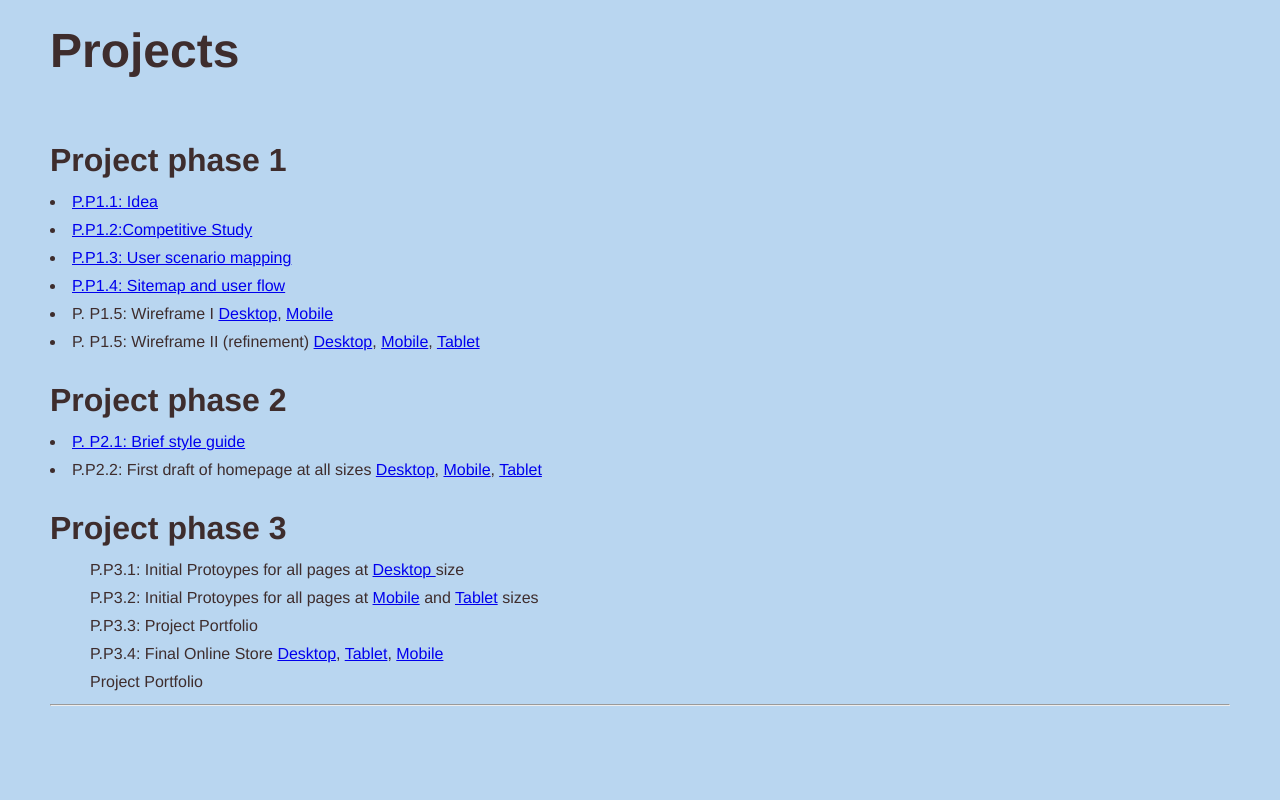
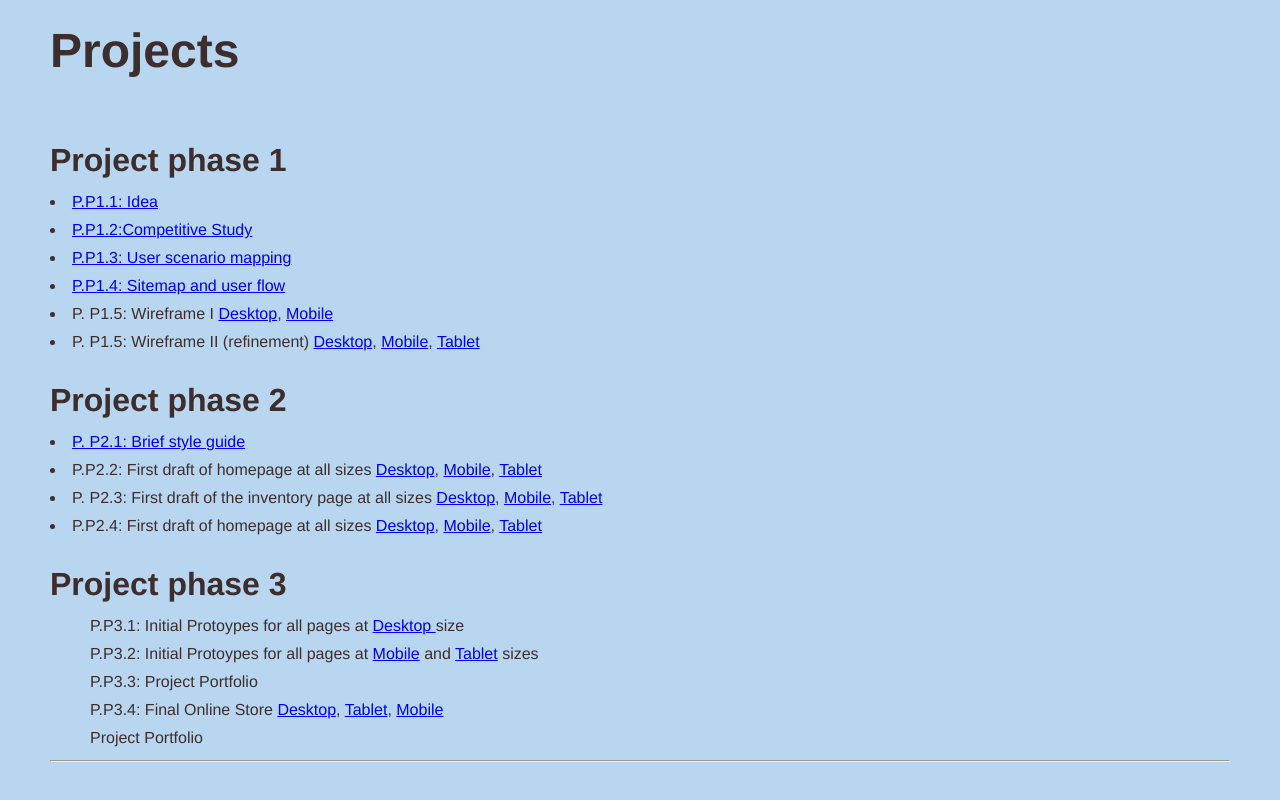
Before and after one commit to homayounnasr/avt415, a plain HTML site: page index.html in a window 1280 px wide. Shown: the part 726-1526 px from the top of the page. Before the commit the page ends 1498 px from the top, so only its background shows below. Drawn offline with Linux system fonts and the light colour scheme.

Commit message:
Add files via upload

```diff
--- a/index.html
+++ b/index.html
@@ -42,6 +42,8 @@
 				<dt>Project phase 2</dt>
 				<li><a href="https://xd.adobe.com/view/7102e88c-352b-49ef-a95d-eb21e3475bc2-2451/">P. P2.1: Brief style guide</a></li>
 				<li>P.P2.2: First draft of homepage at all sizes <a href="https://xd.adobe.com/view/201e4d4d-f0d9-451f-9b73-78bc485f4c48-754d/">Desktop</a>, <a href="https://xd.adobe.com/view/67ded926-0324-431b-925e-1112d2772dca-328d/"> Mobile</a>, <a href="https://xd.adobe.com/view/4b18c875-f8a9-4229-8e17-9332bcaa2d12-1e4b/"> Tablet</a></li>
+				<li>P. P2.3: First draft of the inventory page at all sizes <a href=" https://xd.adobe.com/view/1b79a31a-e7f5-4821-9ad3-2c75802c7dd2-4e2a/">Desktop</a>, <a href="https://xd.adobe.com/view/c04adb00-736f-4358-8e44-f5baedba2d29-9519/"> Mobile</a>, <a href="https://xd.adobe.com/view/87faf97e-df0d-4473-9902-247e050cf852-d2a9/"> Tablet</a></li>
+				<li>P.P2.4: First draft of homepage at all sizes <a href=" https://xd.adobe.com/view/1b79a31a-e7f5-4821-9ad3-2c75802c7dd2-4e2a/">Desktop</a>, <a href="https://xd.adobe.com/view/c04adb00-736f-4358-8e44-f5baedba2d29-9519/"> Mobile</a>, <a href="https://xd.adobe.com/view/87faf97e-df0d-4473-9902-247e050cf852-d2a9/"> Tablet</a></li>
 			</dl>
 			<dl>
 				<dt>Project phase 3</dt>
```
